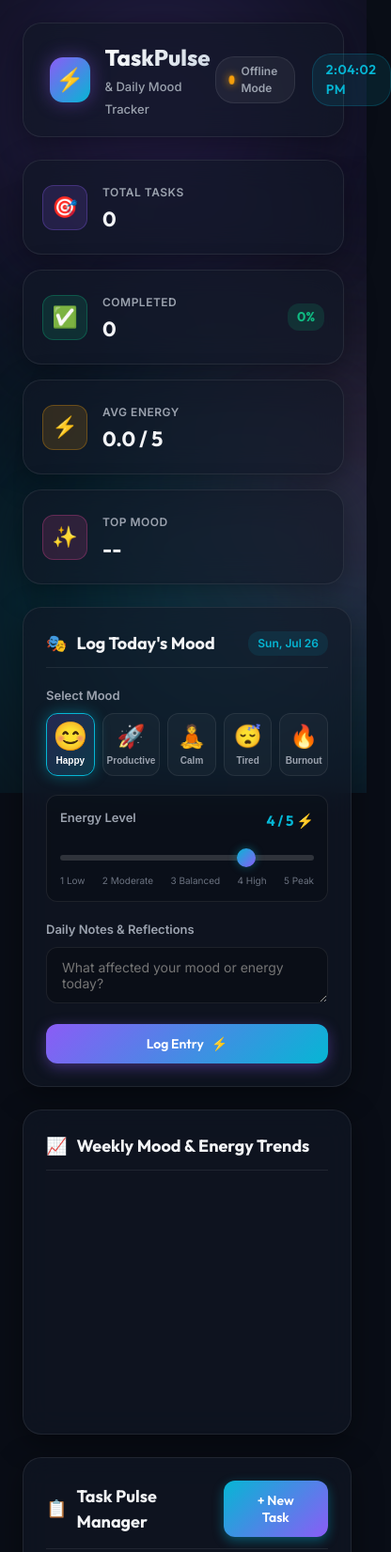
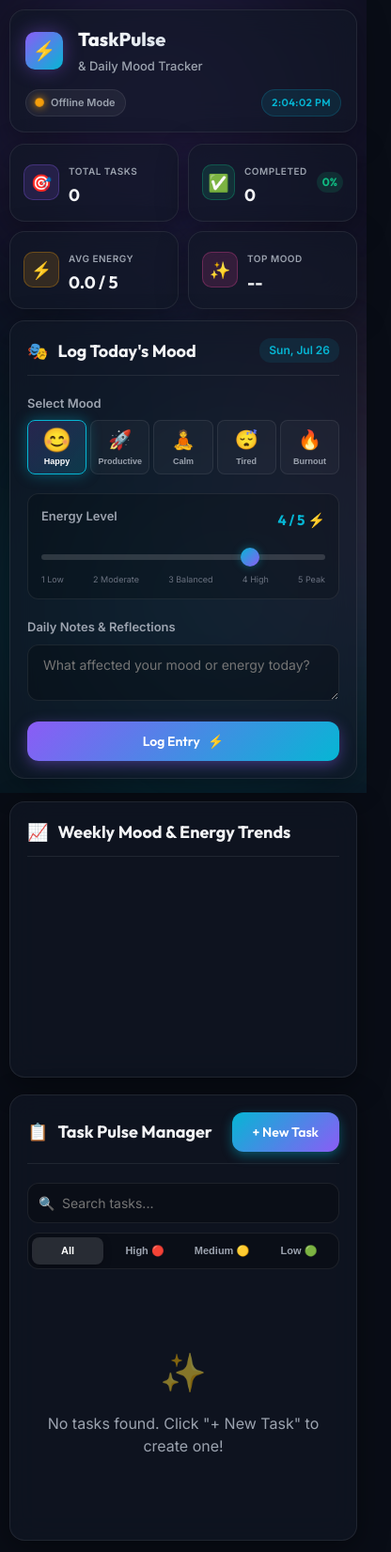
Before and after one commit to devgupta8707/TaskPulse, a website: page public/index.html in a window 390 px wide. Shown: the top 1652 px of the page at 94% size, 416 px wide, since content can reach past the window. Drawn offline with nearby package versions, Linux system fonts and the light colour scheme; no server answers.

Commit message:
Enhance mobile responsiveness and layout for smartphones

```diff
--- a/public/styles.css
+++ b/public/styles.css
@@ -942,3 +942,205 @@ body {
   color: var(--text-dim);
   margin-top: 20px;
 }
+
+/* ==========================================================================
+   Responsive Mobile & Tablet Media Queries
+   ========================================================================== */
+
+/* Tablet & Smaller Laptops (max-width: 1024px) */
+@media (max-width: 1024px) {
+  .app-container {
+    padding: 18px;
+    gap: 18px;
+  }
+
+  .main-grid {
+    grid-template-columns: 1fr;
+    gap: 18px;
+  }
+}
+
+/* Mobile Devices (max-width: 768px) */
+@media (max-width: 768px) {
+  .app-container {
+    padding: 14px;
+    gap: 14px;
+  }
+
+  .glass-card {
+    padding: 18px;
+    border-radius: 16px;
+  }
+
+  /* Header Mobile Layout */
+  .app-header {
+    flex-direction: column;
+    align-items: flex-start;
+    gap: 14px;
+    padding: 16px;
+  }
+
+  .header-right {
+    width: 100%;
+    justify-content: space-between;
+    gap: 10px;
+  }
+
+  .db-badge, .live-clock {
+    font-size: 11px;
+    padding: 5px 10px;
+  }
+
+  /* Stats 2x2 Grid on Mobile */
+  .stats-grid {
+    grid-template-columns: repeat(2, 1fr);
+    gap: 10px;
+  }
+
+  .stat-card {
+    padding: 14px;
+    gap: 10px;
+  }
+
+  .stat-icon {
+    width: 38px;
+    height: 38px;
+    font-size: 18px;
+    border-radius: 10px;
+  }
+
+  .stat-info h3 {
+    font-size: 18px;
+  }
+
+  .stat-info .stat-label {
+    font-size: 10px;
+  }
+
+  .progress-ring-mini {
+    font-size: 12px;
+    padding: 2px 6px;
+  }
+
+  /* Task Controls Mobile */
+  .task-controls {
+    flex-direction: column;
+    align-items: stretch;
+    gap: 10px;
+  }
+
+  .search-box {
+    width: 100%;
+  }
+
+  .filter-pills {
+    width: 100%;
+    overflow-x: auto;
+    justify-content: space-between;
+    -webkit-overflow-scrolling: touch;
+    padding: 4px;
+  }
+
+  .filter-btn {
+    flex: 1;
+    text-align: center;
+    padding: 8px 6px;
+    font-size: 11px;
+    white-space: nowrap;
+  }
+
+  /* Task Items Mobile */
+  .task-item {
+    padding: 12px 14px;
+    gap: 10px;
+  }
+
+  .task-left {
+    gap: 10px;
+  }
+
+  .task-title {
+    font-size: 14px;
+  }
+
+  .task-desc {
+    font-size: 11px;
+  }
+
+  /* Modal Mobile */
+  .modal-card {
+    width: 94%;
+    max-width: 440px;
+    padding: 18px;
+    margin: 0 auto;
+  }
+
+  .form-row {
+    grid-template-columns: 1fr;
+    gap: 10px;
+  }
+
+  /* Toast Container Mobile */
+  .toast-container {
+    left: 16px;
+    right: 16px;
+    bottom: 16px;
+  }
+
+  .toast {
+    width: 100%;
+    justify-content: flex-start;
+  }
+}
+
+/* Small Mobile Screens (max-width: 480px) */
+@media (max-width: 480px) {
+  .app-container {
+    padding: 10px;
+    gap: 12px;
+  }
+
+  .brand-text h1 {
+    font-size: 20px;
+  }
+
+  .brand-icon {
+    width: 40px;
+    height: 40px;
+    font-size: 20px;
+    border-radius: 10px;
+  }
+
+  .mood-selector {
+    gap: 4px;
+  }
+
+  .mood-btn {
+    padding: 8px 2px;
+    border-radius: 8px;
+  }
+
+  .mood-btn .emoji {
+    font-size: 20px;
+  }
+
+  .mood-btn .label {
+    font-size: 9px;
+  }
+
+  .slider-ticks {
+    font-size: 9px;
+  }
+
+  .chart-wrapper {
+    height: 180px;
+  }
+
+  .task-item {
+    flex-wrap: wrap;
+  }
+
+  .task-actions {
+    margin-left: auto;
+  }
+}
```
